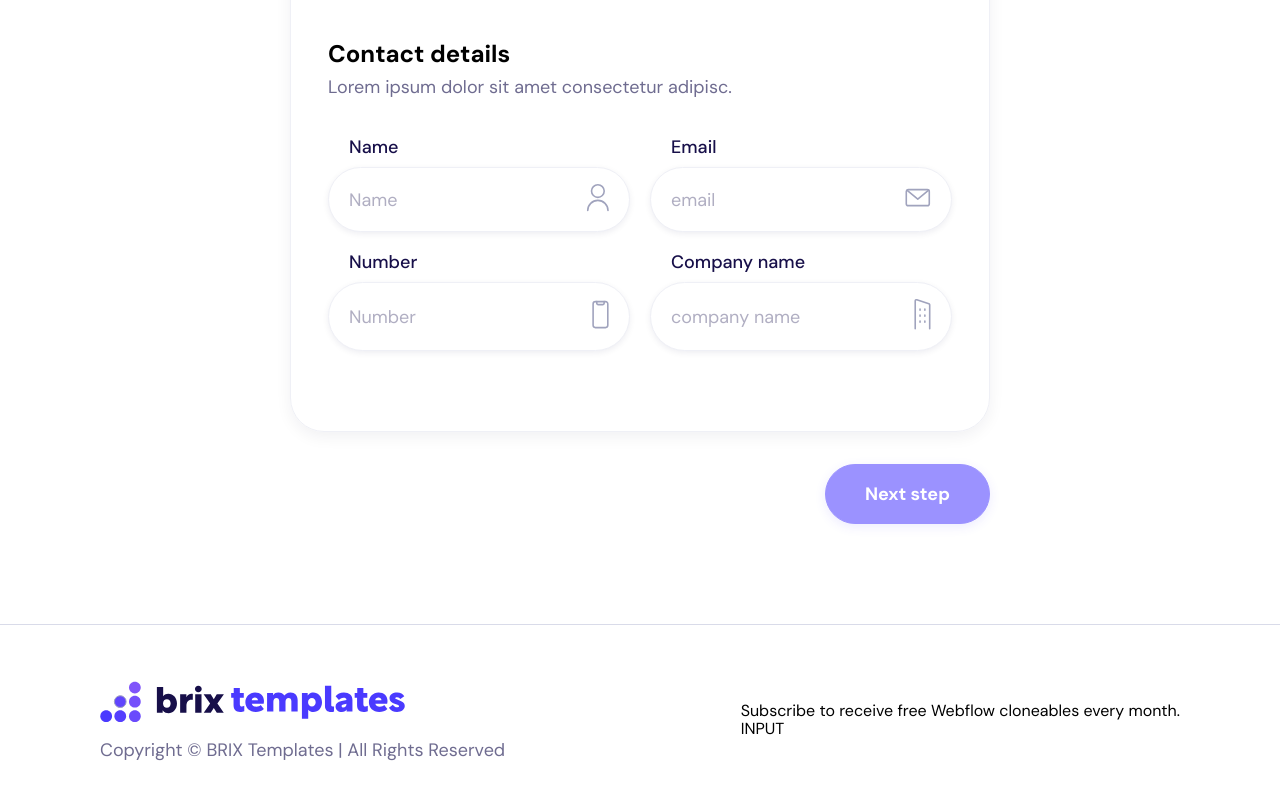
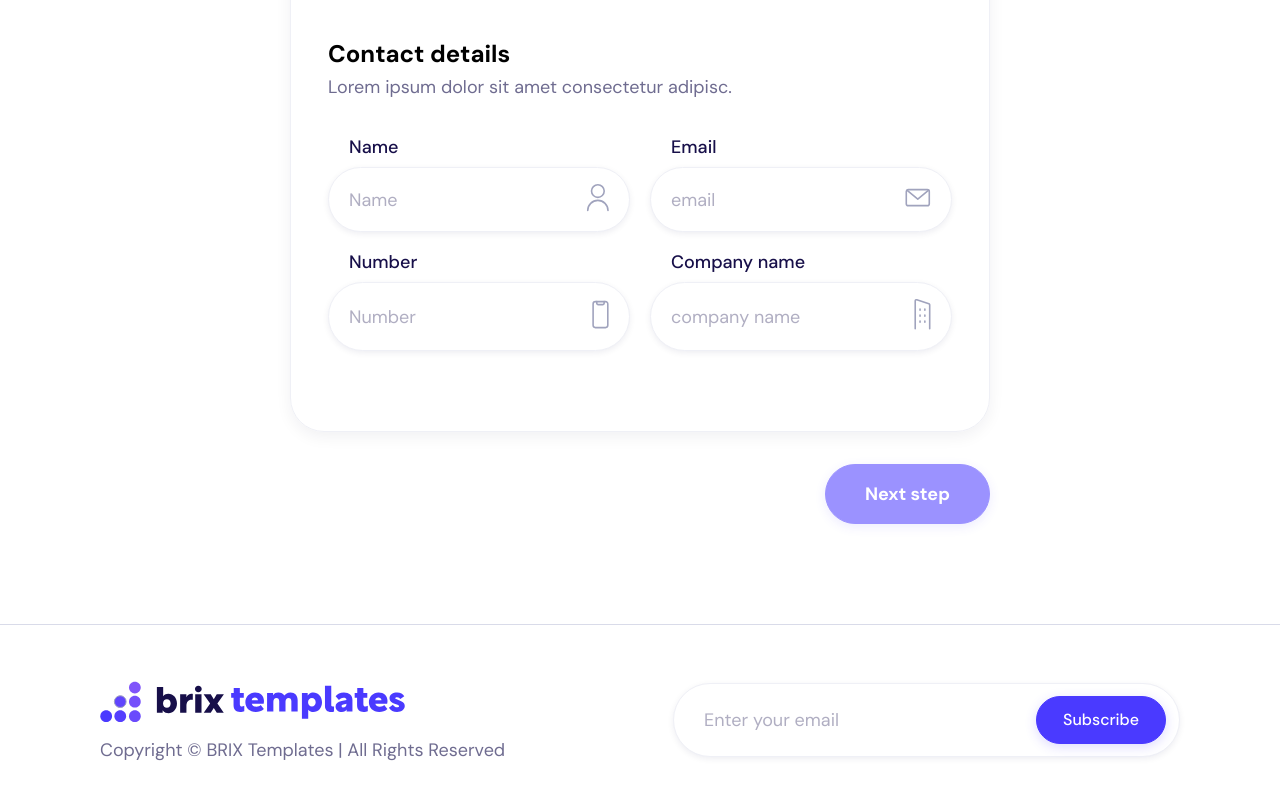
Before and after one commit to Vladislav-Chistyakov/Multi-step-Form, a Vue app: page / in a window 1280 px wide. Shown: the part 430-1230 px from the top of the page. Built offline with nearby package versions, Linux system fonts and the light colour scheme.

Commit message:
Поставил все блоки на место

```diff
--- a/src/components/footer/index.vue
+++ b/src/components/footer/index.vue
@@ -1,6 +1,9 @@
 <script>
+import UIInput from '../ui/inputs/Input.vue'
+import UIButton from '../ui/button/index.vue'
 export default {
-  name: "index"
+  name: "index",
+  components: { UIInput, UIButton }
 }
 </script>
 
@@ -18,16 +21,17 @@ export default {
     </span>
     </div>
     <div class="footer__right">
-    <span class="footer__right-span">
-      Subscribe to receive free Webflow cloneables every month.
-    </span>
-      <div class="footer__right-input">INPUT</div>
+      <UIInput placeholder="Enter your email" :suffix="true" custom-class-block-input="form__input" custom-class-block="form__block-input">
+        <template #suffix>
+          <UIButton text-button="Subscribe" custom-class="footer__button" />
+        </template>
+      </UIInput>
     </div>
   </div>
 </footer>
 </template>
 
-<style scoped>
+<style>
 
 .container {
   max-width: 1440px;
@@ -73,9 +77,19 @@ export default {
 .footer__right {
 }
 
-.footer__right-span {
+.form__block-input {
+  padding-top: 0;
 }
 
-.footer__right-input {
+.form__input {
+  min-width: 507px;
+  padding: 12px 13px 12px 30px;
+}
+
+.footer__button {
+  padding: 14px 26px;
+  font-size: 16px;
+  line-height: 18px;
+  font-weight: 500;
 }
 </style>
--- a/src/components/ui/button/index.vue
+++ b/src/components/ui/button/index.vue
@@ -21,7 +21,6 @@ export default {
   name: 'index',
   methods: {
     clickButton () {
-      console.warn('Click')
       this.$emit('clickButton')
     }
   }
@@ -55,6 +54,15 @@ export default {
   line-height: 20px;
   box-shadow: 0 3px 12px 0 #4A3AFF2E;
 }
+
+.ui-button:hover {
+  opacity: .90;
+}
+
+.ui-button:active {
+  opacity: .75;
+}
+
 .ui-button:disabled {
   cursor: default;
   opacity: .55;
--- a/src/components/ui/inputs/Input.vue
+++ b/src/components/ui/inputs/Input.vue
@@ -26,6 +26,10 @@ export default {
       type: Boolean,
       default: false
     },
+    customClassBlock: {
+      type: String,
+      default: ''
+    },
     customClassBlockInput: {
       type: String,
       default: ''
@@ -35,7 +39,7 @@ export default {
 </script>
 
 <template>
-  <div class="ui-input">
+  <div class="ui-input" :class="[customClassBlock ? `ui-input ${customClassBlock}` : 'ui-input']">
     <label :class="[customClassBlockInput ? `ui-input__block ${customClassBlockInput}` : 'ui-input__block']">
       <span class="ui-input__label">{{ label }}</span>
 
```
